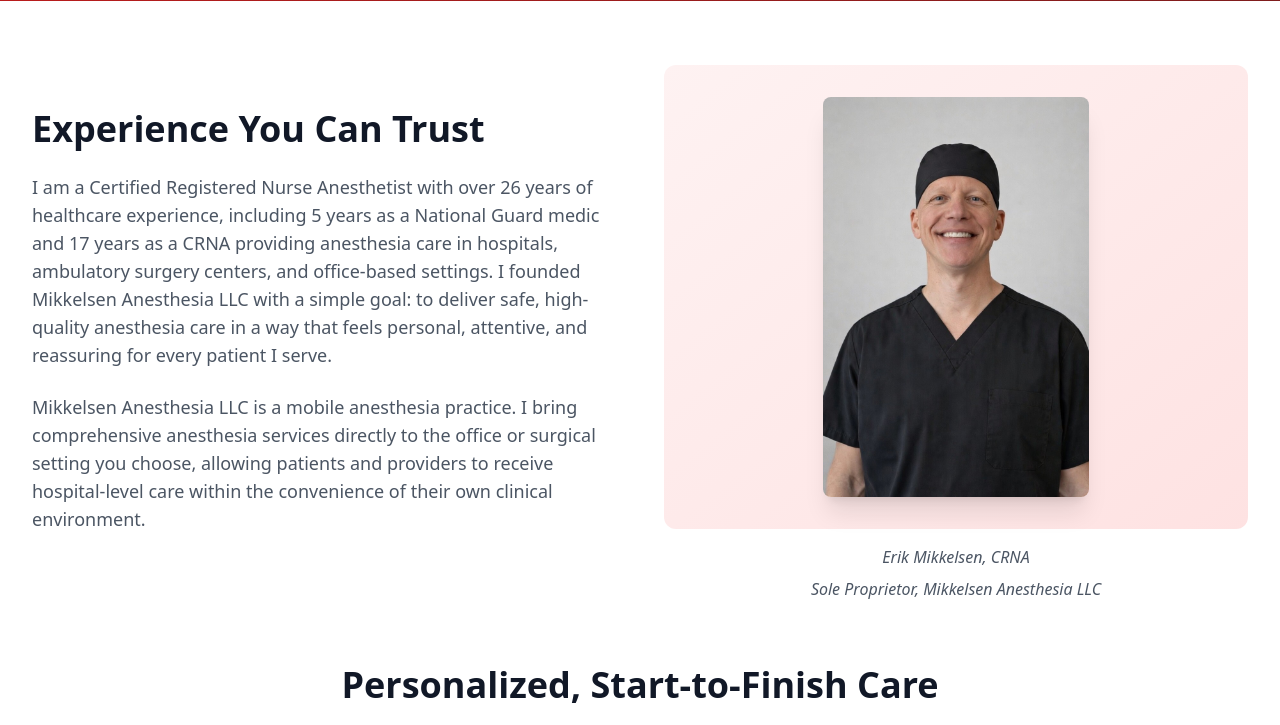
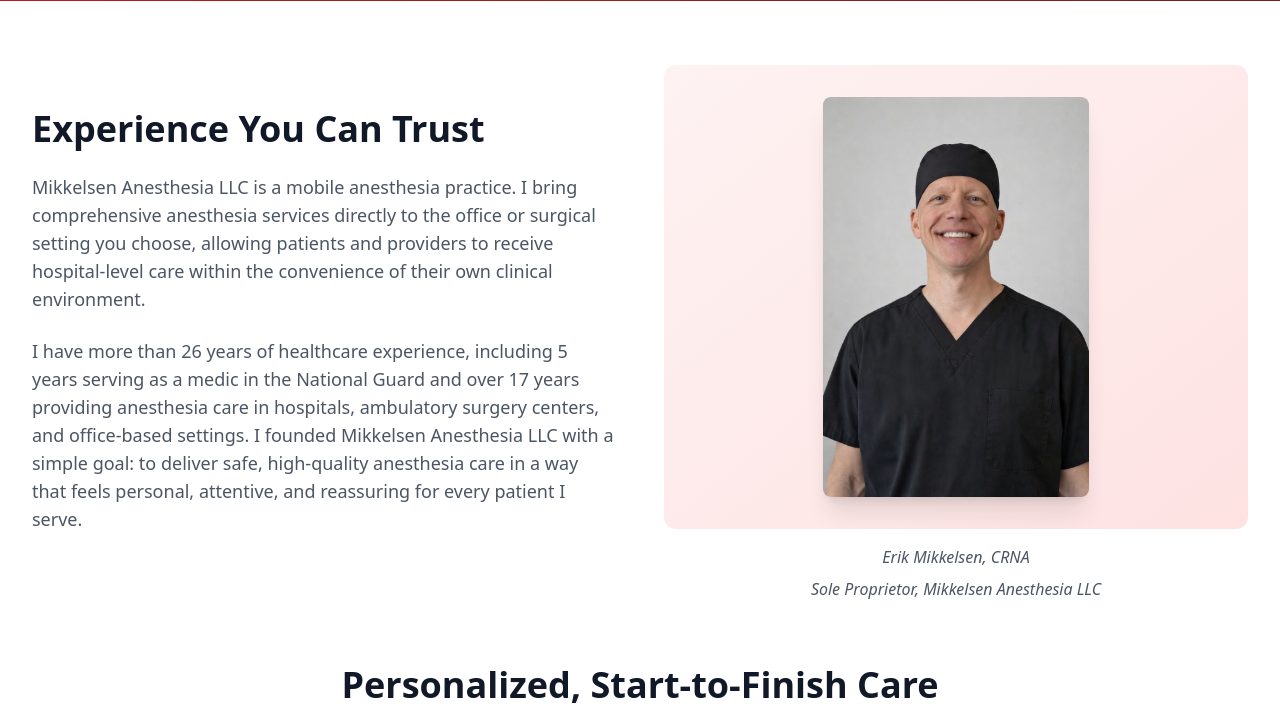
Before and after one commit to fredflores814/Mikkelsen-Anesthesia-Website, a Django app: page / in a window 1280 px wide. Shown: the part 604-1329 px from the top of the page. Run offline with Django 5.2, Linux system fonts and the light colour scheme; some libraries are stand-ins or nearby versions.

Commit message:
Adjusted wording in home page

```diff
--- a/templates/website/home.html
+++ b/templates/website/home.html
@@ -42,10 +42,10 @@
                     Experience You Can Trust
                 </h2>
                 <p class="text-gray-600 mb-6 text-lg">
-                    I am a Certified Registered Nurse Anesthetist with over 26 years of healthcare experience, including 5 years as a National Guard medic and 17 years as a CRNA providing anesthesia care in hospitals, ambulatory surgery centers, and office-based settings. I founded Mikkelsen Anesthesia LLC with a simple goal: to deliver safe, high-quality anesthesia care in a way that feels personal, attentive, and reassuring for every patient I serve.
+                    Mikkelsen Anesthesia LLC is a mobile anesthesia practice. I bring comprehensive anesthesia services directly to the office or surgical setting you choose, allowing patients and providers to receive hospital-level care within the convenience of their own clinical environment.
                 </p>
                 <p class="text-gray-600 mb-6 text-lg">
-                    Mikkelsen Anesthesia LLC is a mobile anesthesia practice. I bring comprehensive anesthesia services directly to the office or surgical setting you choose, allowing patients and providers to receive hospital-level care within the convenience of their own clinical environment.
+                    I have more than 26 years of healthcare experience, including 5 years serving as a medic in the National Guard and over 17 years providing anesthesia care in hospitals, ambulatory surgery centers, and office-based settings. I founded Mikkelsen Anesthesia LLC with a simple goal: to deliver safe, high-quality anesthesia care in a way that feels personal, attentive, and reassuring for every patient I serve.
                 </p>
             </div>
             <div class="order-2 lg:order-1">
```
